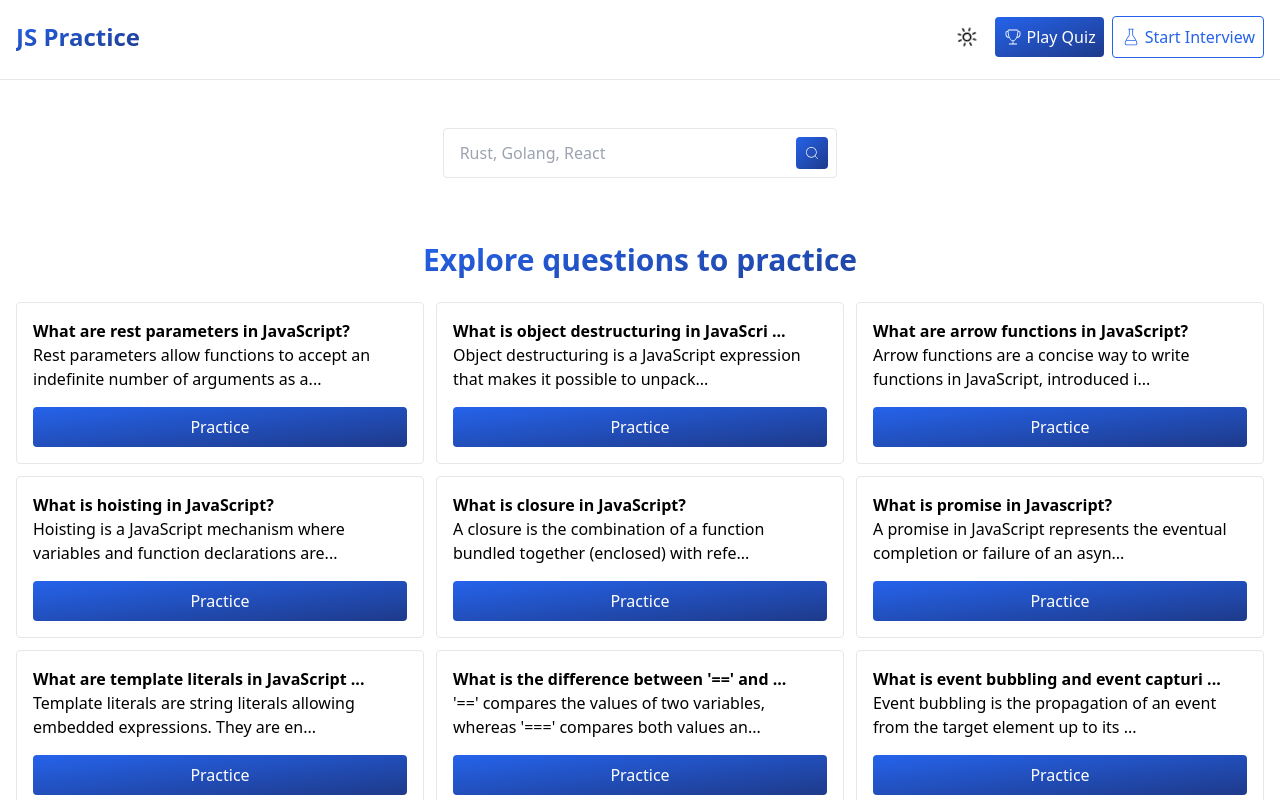
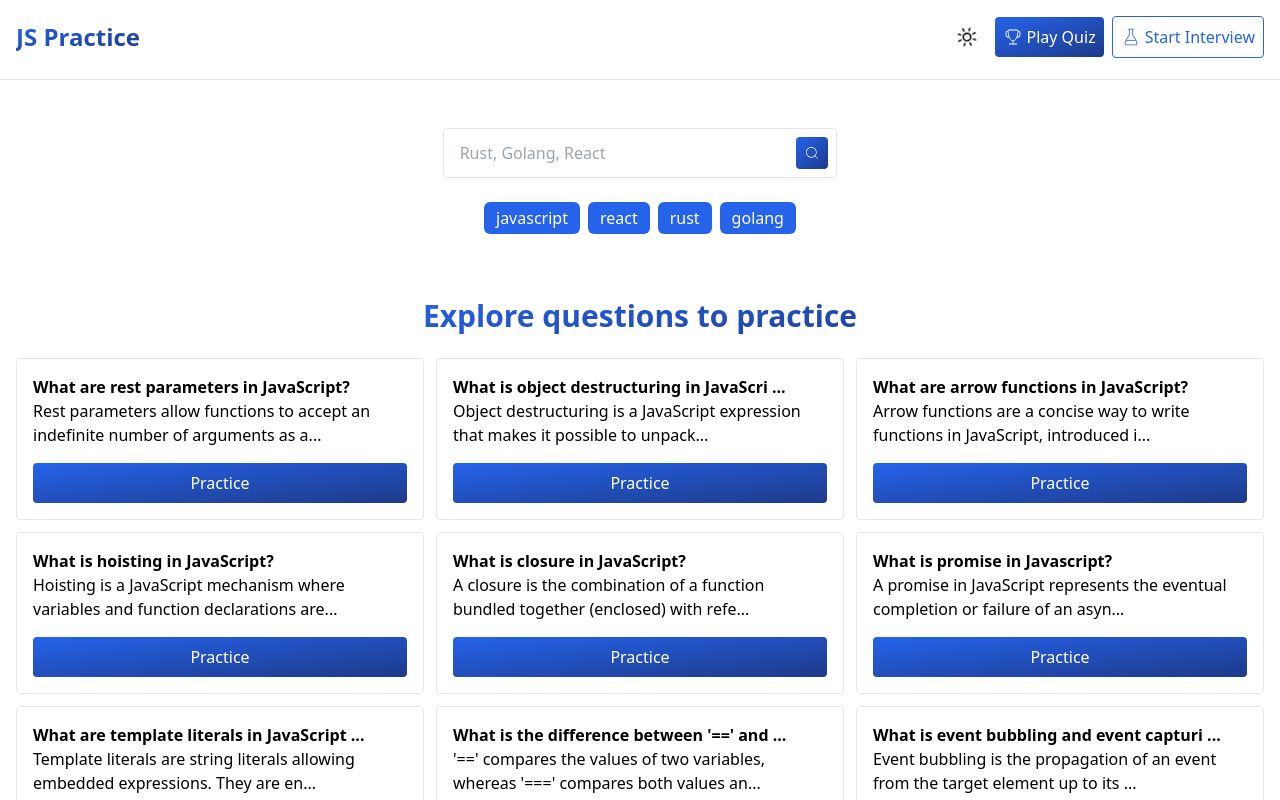
Before and after one commit to ashsajal1/js-practice-app, a React (Vite) app: page / in a window 1280 px wide. Shown: the top 800 px of the page. Built offline with nearby package versions, Linux system fonts and the light colour scheme.

Commit message:
add topic badge in home page

```diff
--- a/src/pages/home.tsx
+++ b/src/pages/home.tsx
@@ -5,6 +5,7 @@ import { CiSearch } from "react-icons/ci";
 import Button from "../components/ui/button";
 import { ChangeEvent, useState } from "react";
 import { useNavigate } from "react-router-dom";
+import TopicBadge from "../components/ui/topic-badge";
 
 export default function Home() {
   const [topic, setTopic] = useState('all');
@@ -18,7 +19,7 @@ export default function Home() {
 
   return (
     <AnimatedPage>
-      <section className="p-12 flex items-center justify-center">
+      <section className="p-12 flex flex-col gap-6 items-center justify-center">
         <form onSubmit={handleSearch} className="border dark:border-gray-700 flex items-center justify-between rounded px-2 w-1/2 md:w-1/3 gap-2 p-1 focus-within:border-blue-600">
           <input
             onChange={(e) => setTopic(e.target.value)}
@@ -31,6 +32,13 @@ export default function Home() {
             <CiSearch className="h-4 w-4" />
           </Button>
         </form>
+
+        <div className="flex gap-2 items-center">
+          <TopicBadge topic="javascript" />
+          <TopicBadge topic="react" />
+          <TopicBadge topic="rust" />
+          <TopicBadge topic="golang" />
+        </div>
       </section>
 
       <div className="p-4 flex flex-col items-center justify-center relative">
```
